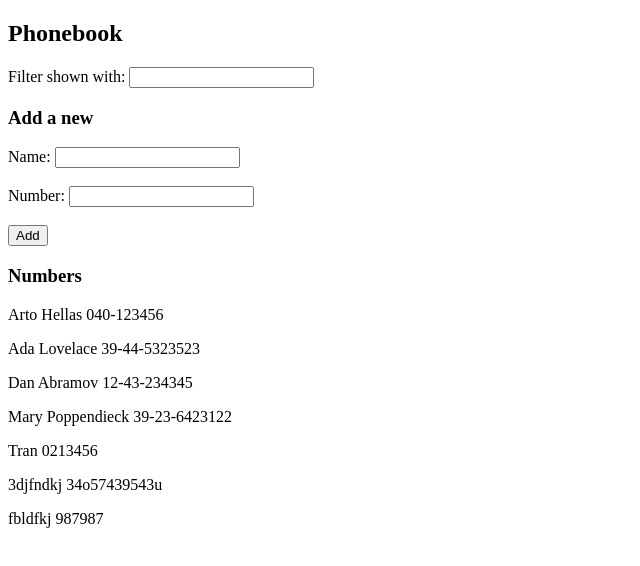
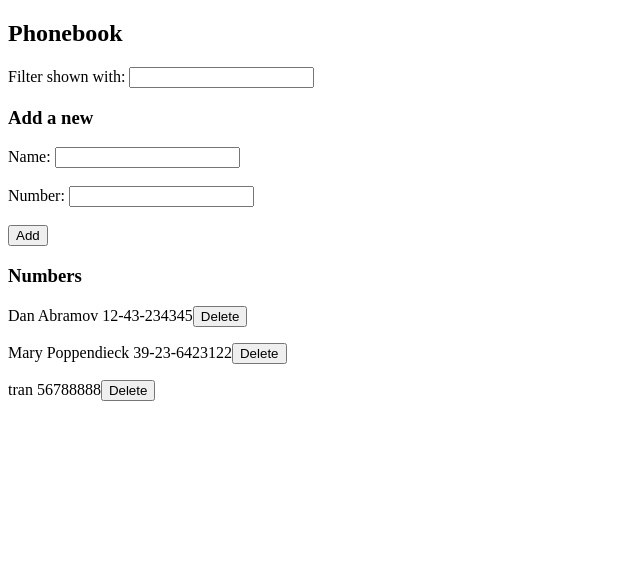
Before and after one commit to TranLe2403/fullstackcourse, a React (Create React App) app in the folder phonebook/: page / in a window 1280 px wide. Shown: the top 566 px of the page, without its empty margins (0-640 px from the left). Built offline with nearby package versions, Linux system fonts and the light colour scheme; data requests are answered from the project's data file.

Commit message:
complete all exercises about handling data in part 2d

```diff
--- a/phonebook/db.json
+++ b/phonebook/db.json
@@ -1,15 +1,5 @@
 {
   "persons": [
-    {
-      "name": "Arto Hellas",
-      "number": "040-123456",
-      "id": 1
-    },
-    {
-      "name": "Ada Lovelace",
-      "number": "39-44-5323523",
-      "id": 2
-    },
     {
       "name": "Dan Abramov",
       "number": "12-43-234345",
@@ -21,19 +11,9 @@
       "id": 4
     },
     {
-      "name": "Tran",
-      "number": "0213456",
+      "name": "tran",
+      "number": "56788888",
       "id": 5
-    },
-    {
-      "name": "3djfndkj",
-      "number": "34o57439543u",
-      "id": 6
-    },
-    {
-      "name": "fbldfkj",
-      "number": "987987",
-      "id": 7
     }
   ]
 }
--- a/phonebook/src/App.js
+++ b/phonebook/src/App.js
@@ -16,7 +16,30 @@ const App = () => {
     });
   }, []);
 
-  const addPerson = (event) => {
+  const updatePhoneNumber = (index) => {
+    const personsCopy = [...persons];
+    const addConfirm = window.confirm(
+      `${personsCopy[index].name} is already added to phonebook, replacethe old number with a new one?`
+    );
+
+    if (!addConfirm) return;
+
+    const changedInfo = {
+      ...personsCopy[index],
+      number: info.number,
+    };
+    personService
+      .updatePersonInfo(personsCopy[index].id, changedInfo)
+      .then((response) => {
+        setPersons(
+          personsCopy.map((note) =>
+            note.id !== personsCopy[index].id ? note : response.data
+          )
+        );
+      });
+  };
+
+  const handleClickAdd = (event) => {
     event.preventDefault();
     const nameObject = {
       name: info.name,
@@ -28,15 +51,16 @@ const App = () => {
       (person) => person.name === nameObject.name
     );
 
-    if (availableNameIndex > -1) {
-      window.alert(`${nameObject.name} is already added to phonebook`);
+    if (availableNameIndex === -1) {
+      personService.addPerson(nameObject).then((returnedPerson) => {
+        setPersons(personsCopy.concat(returnedPerson));
+        setInfo({ name: "", number: "" });
+      });
+
       return;
     }
 
-    personService.addPerson(nameObject).then((returnedPerson) => {
-      setPersons(persons.concat(returnedPerson));
-      setInfo({ name: "", number: "" });
-    });
+    updatePhoneNumber(availableNameIndex);
   };
 
   const handleNumberChange = (event) => {
@@ -51,20 +75,37 @@ const App = () => {
     setSearchName(event.target.value);
   };
 
+  const deletePersonHandler = (id) => {
+    const findPersonIndex = persons.findIndex((person) => person.id === id);
+    const deleteConfirm = window.confirm(
+      `Delete ${persons[findPersonIndex].name}?`
+    );
+    if (!deleteConfirm) return;
+    personService.deletePerson(id).then(() => {
+      const copyPersons = [...persons];
+      copyPersons.splice(findPersonIndex, 1);
+      setPersons(copyPersons);
+    });
+  };
+
   return (
     <div>
       <h2>Phonebook</h2>
       <Filter searchName={searchName} handleSearchChange={handleSearchChange} />
       <h3>Add a new</h3>
       <PersonForm
-        addPerson={addPerson}
+        handleClickAdd={handleClickAdd}
         name={info.name}
         number={info.number}
         handleNameChange={handleNameChange}
         handleNumberChange={handleNumberChange}
       />
       <h3>Numbers</h3>
-      <Persons persons={persons} searchName={searchName} />
+      <Persons
+        persons={persons}
+        searchName={searchName}
+        deletePersonHandler={deletePersonHandler}
+      />
     </div>
   );
 };
--- a/phonebook/src/components/PersonForm.js
+++ b/phonebook/src/components/PersonForm.js
@@ -1,14 +1,14 @@
 import React from "react";
 
 const PersonForm = ({
-  addPerson,
+  handleClickAdd,
   name,
   number,
   handleNameChange,
   handleNumberChange,
 }) => {
   return (
-    <form onSubmit={addPerson}>
+    <form onSubmit={handleClickAdd}>
       <div>
         Name: <input value={name} onChange={handleNameChange} />
       </div>
--- a/phonebook/src/components/Persons.js
+++ b/phonebook/src/components/Persons.js
@@ -1,6 +1,6 @@
 import React from "react";
 
-const Persons = ({ persons, searchName }) => {
+const Persons = ({ persons, searchName, deletePersonHandler }) => {
   return (
     <div>
       {persons
@@ -10,6 +10,9 @@ const Persons = ({ persons, searchName }) => {
         .map((person) => (
           <p key={person.number}>
             {person.name} {person.number}
+            <button onClick={() => deletePersonHandler(person.id)}>
+              Delete
+            </button>
           </p>
         ))}
     </div>
--- a/phonebook/src/services/notes.js
+++ b/phonebook/src/services/notes.js
@@ -11,9 +11,20 @@ const addPerson = (newObject) => {
   return request.then((response) => response.data);
 };
 
+const deletePerson = (id) => {
+  const request = axios.delete(`${baseUrl}/${id}`);
+  return request.then((response) => response.data);
+};
+
+const updatePersonInfo = (id, newObject) => {
+  return axios.put(`${baseUrl}/${id}`, newObject);
+};
+
 const exports = {
   getAllPersons,
   addPerson,
+  deletePerson,
+  updatePersonInfo,
 };
 
 export default exports;
```
Also changed, not shown: 1 other file (tests, documents, lock files or other folders).
